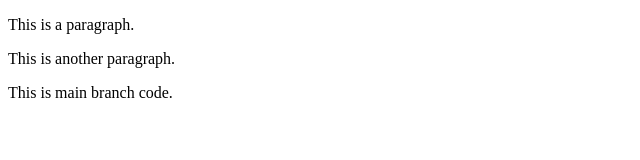
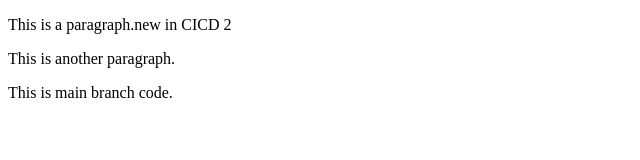
Before and after one commit to dipankardatta49/CI.CD2, a plain HTML site: page index.html in a window 1280 px wide. Shown: the whole page, without its empty margins (0-640 px from the left). Drawn offline with Linux system fonts and the light colour scheme.

Commit message:
Update index.html

```diff
--- a/index.html
+++ b/index.html
@@ -2,7 +2,7 @@
 <html>
 <body>
 
-<p>This is a paragraph.</p>
+<p>This is a paragraph.new in CICD 2</p>
 <p>This is another paragraph.</p>
 <p>This is main branch code.</p>
 
```
